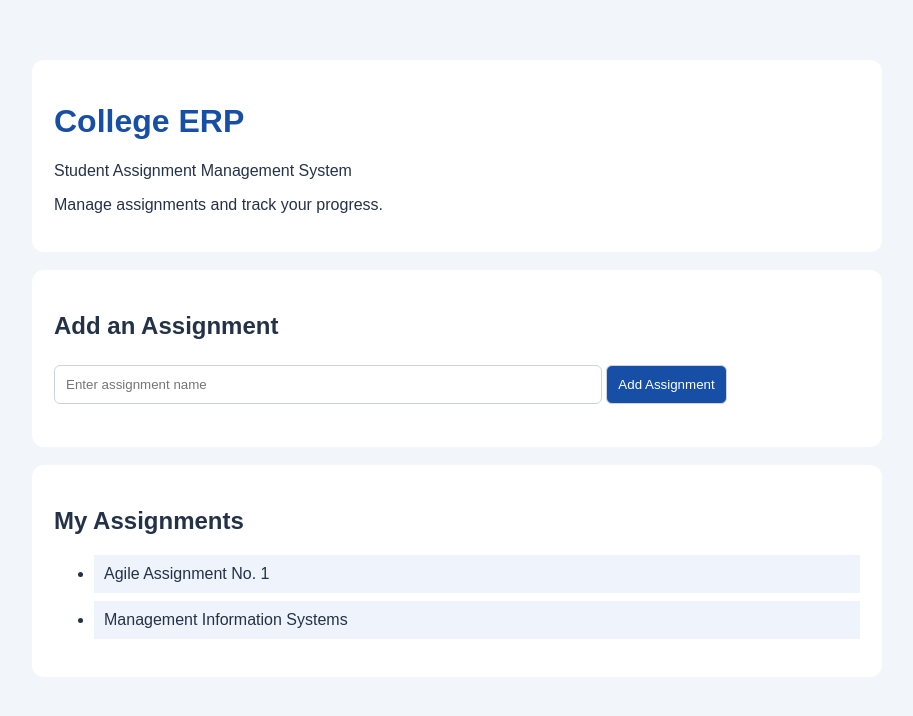
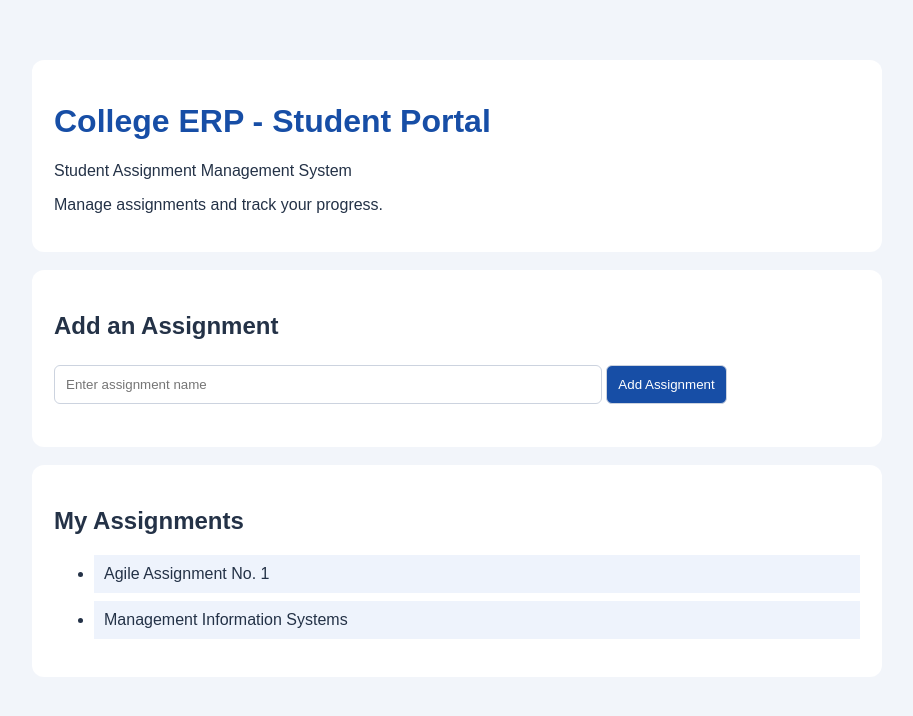
Before and after one commit to KshitijaP08/college-erp-agile, a plain HTML site: page index.html in a window 1280 px wide. Shown: the whole page, without its empty margins (183-1096 px from the left). Drawn offline with Linux system fonts and the light colour scheme.

Commit message:
Add student portal heading

```diff
--- a/index.html
+++ b/index.html
@@ -39,7 +39,7 @@
 </head>
 <body>
   <header>
-    <h1>College ERP</h1>
+    <h1>College ERP - Student Portal</h1>
     <p>Student Assignment Management System</p>
     <p>Manage assignments and track your progress.</p>
   </header>
```
